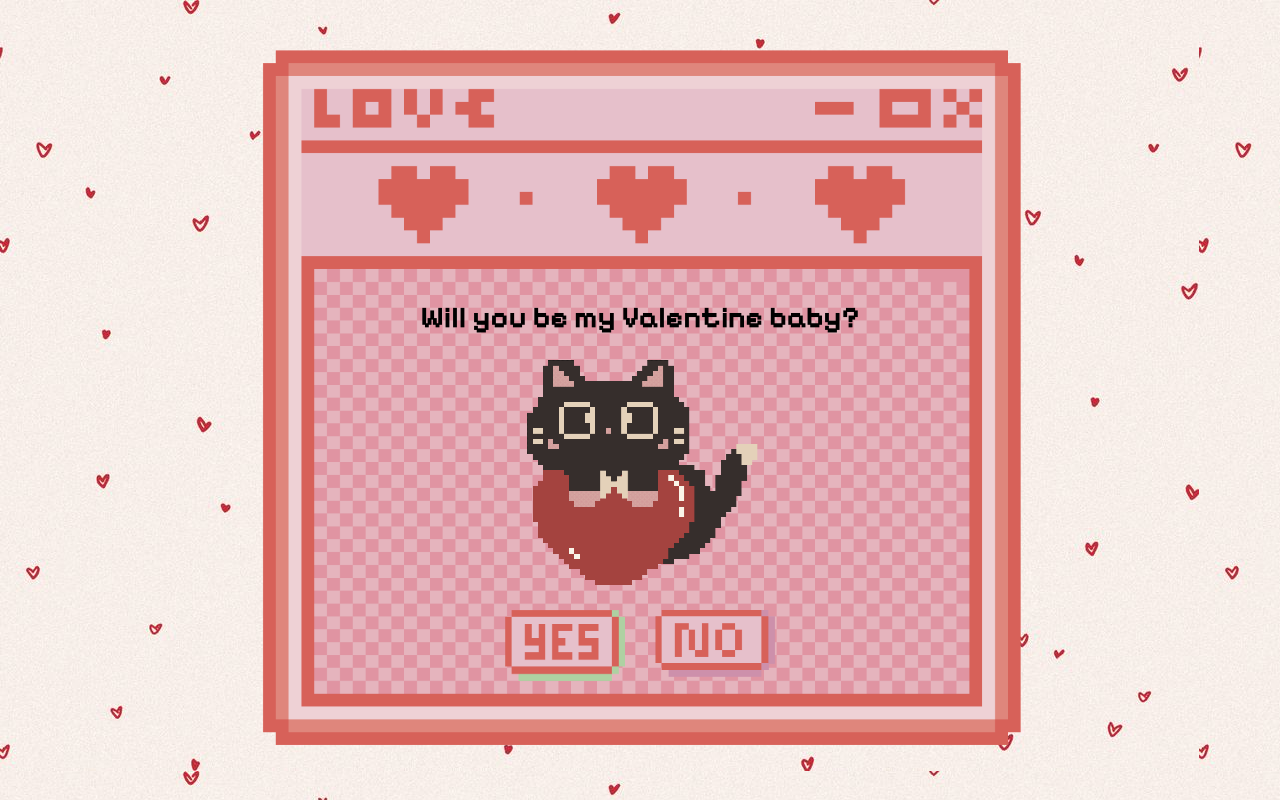
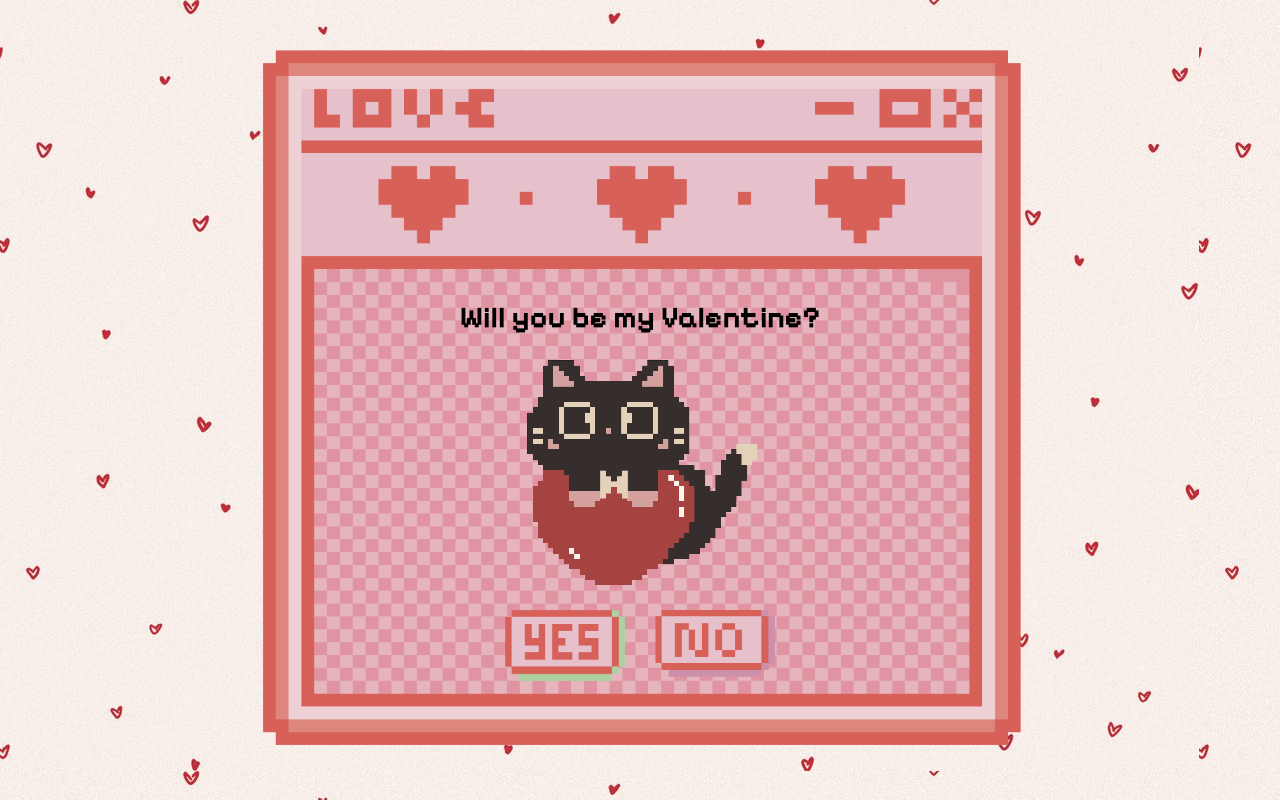
Before and after one commit to Muzzzamil/valentine, a plain HTML site: page index.html in a window 1280 px wide. Both pictures are taken after a click on the element "♡ Letter for Lily ♡". Drawn offline with Linux system fonts and the light colour scheme; a web font is replaced by a local one.

Commit message:
Update index.html

```diff
--- a/index.html
+++ b/index.html
@@ -24,7 +24,7 @@
     <!-- Letter Screen -->
     <div id="letter-container">
       <div class="letter-window">
-        <h1 id="letter-title">Will you be my Valentine baby?</h1>
+        <h1 id="letter-title">Will you be my Valentine?</h1>
 
         <img src="cat_heart.gif" class="cat" id="letter-cat" />
 
```
